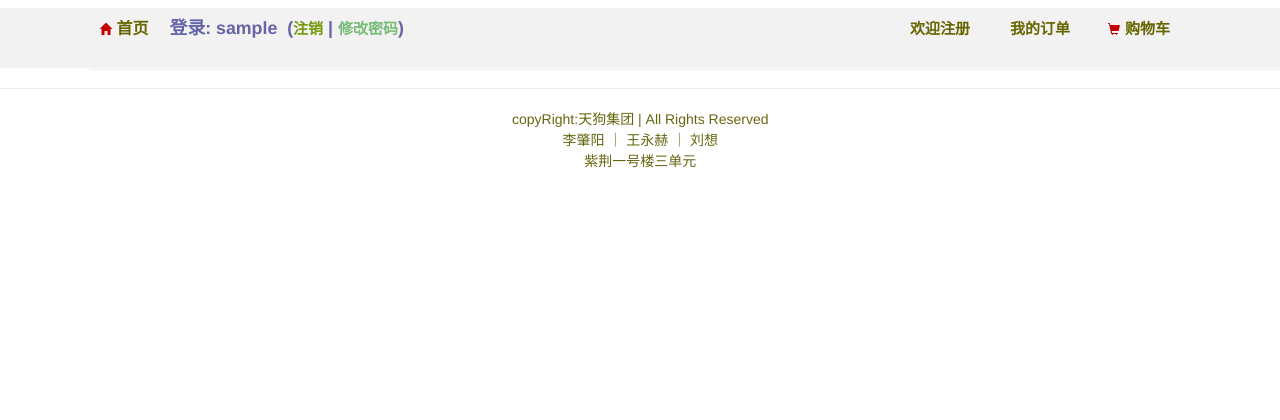
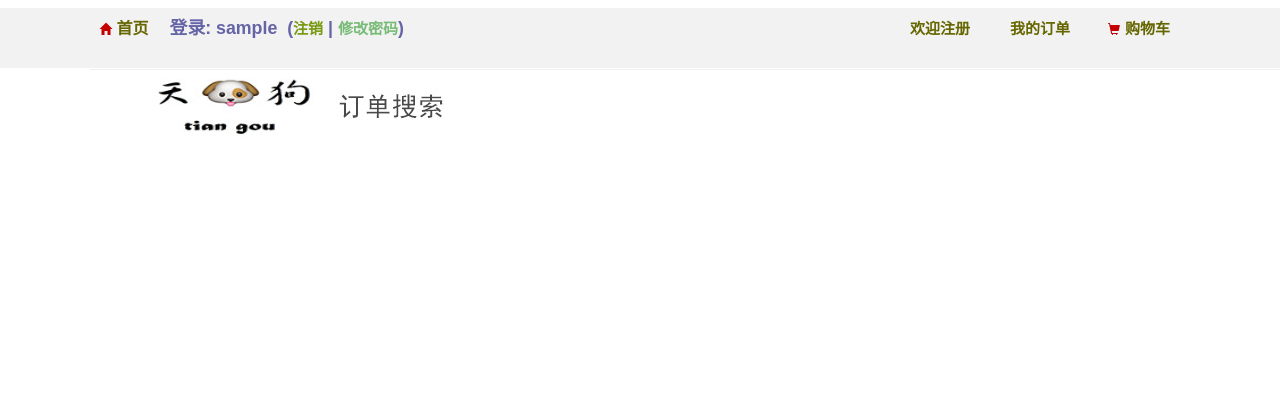
Before and after one commit to Cyclops-THSS/TGou, a Django app: page /order/ in a window 1280 px wide. Shown: the top 420 px of the page. Run offline with Django 3.2, Linux system fonts and the light colour scheme; the visitor is signed in with stand-in values (Sample User, id 1); data that the repository does not hold is empty; parts of the project's set-up code (start-up, migrations or seed data) failed here and were passed over; some libraries are stand-ins or nearby versions.

Commit message:
订单搜索界面

```diff
--- a/TGouSite/Templates/403.html
+++ b/TGouSite/Templates/403.html
@@ -20,8 +20,4 @@
 	<img src="../../../../static/images/wudong.gif" />
 </div>
 
-<h1>出错啦 :(</h1>
-<h2>
-	<span id="error-message">您不具备操作权限。</span></h2>
-
 {% endblock %}
--- a/TGouSite/Templates/order/vOrders.html
+++ b/TGouSite/Templates/order/vOrders.html
@@ -7,14 +7,30 @@
 
 {% extends "base.html" %}
 {% load i18n %}
+{% block head %}
+
+<link rel="stylesheet" href="../../../static/css/login.css" type="text/css"/>
+{% endblock %}
+
+
 {% block content %}
 
+<!--head-->
+	<div class="w">
+		<div id="logo">
+			<a href="http://tgou.ssast.org/" clstag='clickcart|keycount|shoppingcartpop|logo'>
+				<img src="../../../static/images/tgou.jpg" alt="天狗" width="170" height="60" />
+			</a>
+			<b class="search-order"></b>
+		</div>
+	</div>
+	<div class="shop-content">
 
 		{% if isConsumer %}
 		<form action="" method="POST">
-	<p>查看在此日期之后的所有订单：</p>
-	<input type="date" name="after"/>
-	<button type="submit" class="search">提交</button>
+			<p class="search-order-p">查看在此日期之后的所有订单：</p>
+			<input class="date-order" type="date" name="after"/>
+			<button class="btn-search-shop" type="submit" class="search">提交</button>
 		</form>
 		{% endif %}
 
@@ -40,6 +56,8 @@
 			 </li>
 		{% endfor %}
 		</ul>
+	</div>
 
 
+<br/><br/><br/><br/><br/><br/><br/><br/><br/><br/><br/><br/>
 {% endblock %}
--- a/TGouSite/static/css/login.css
+++ b/TGouSite/static/css/login.css
@@ -589,7 +589,7 @@ label{
 .shop-content{
 	margin-top: 40px;
 	margin-left: 350px;
-	height: 300px;
+
 }
 
 
@@ -690,3 +690,20 @@ label{
 .search-commodities-pic{
 	background: url(../images/commodities.jpg);
 }
+
+/*订单搜索*/
+.search-order{
+	background: url(../images/ordersearch.jpg);
+}
+
+.date-order{
+	height: 30px;
+	font-size: 16px;
+	color: #233;
+}
+
+.search-order-p{
+	margin-left: 0px;
+	margin-bottom: 14px;
+	padding-left: 0px;
+}
```
Also changed, not shown: TGouSite/static/images/ordersearch.jpg (added), 1 other file. Lines whose indentation alone changed are shown as unchanged.
